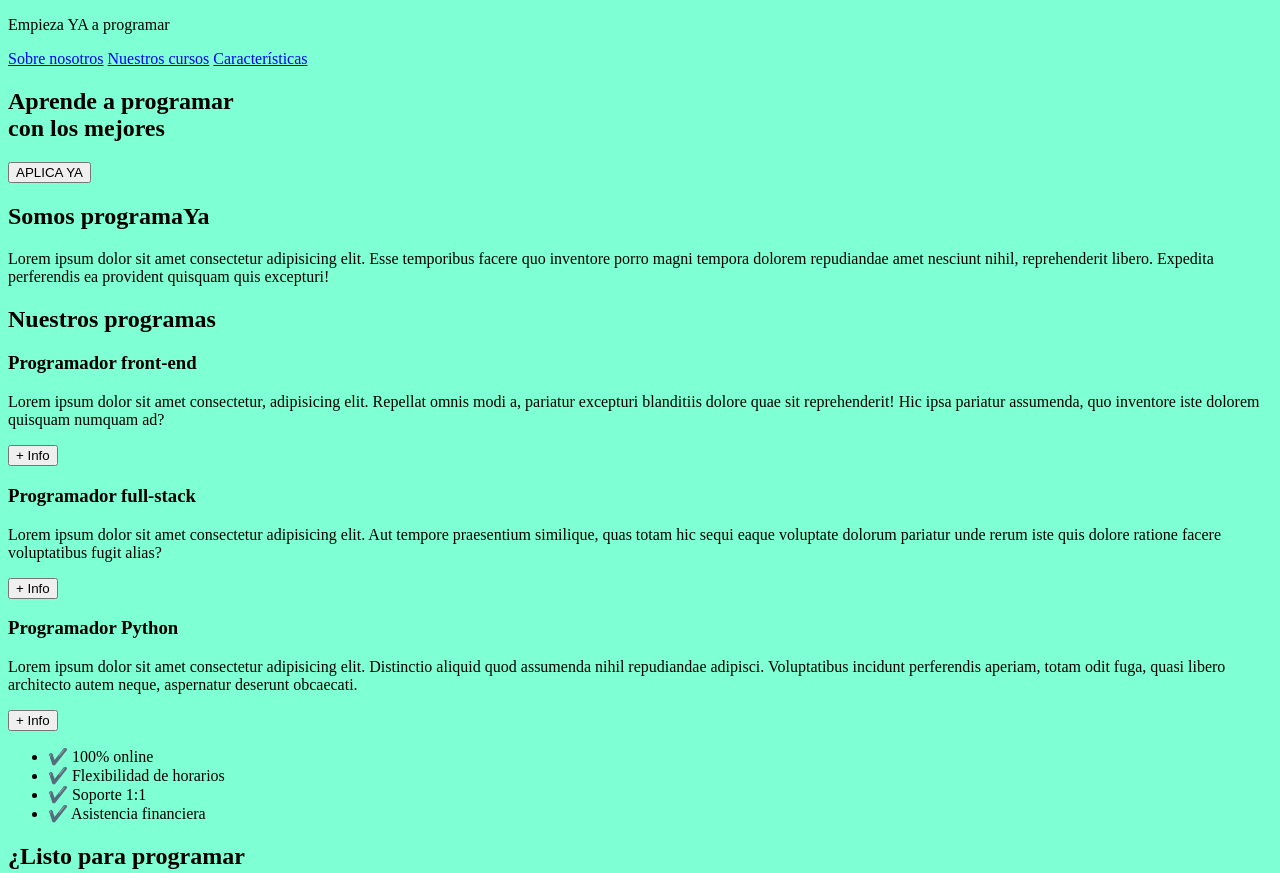
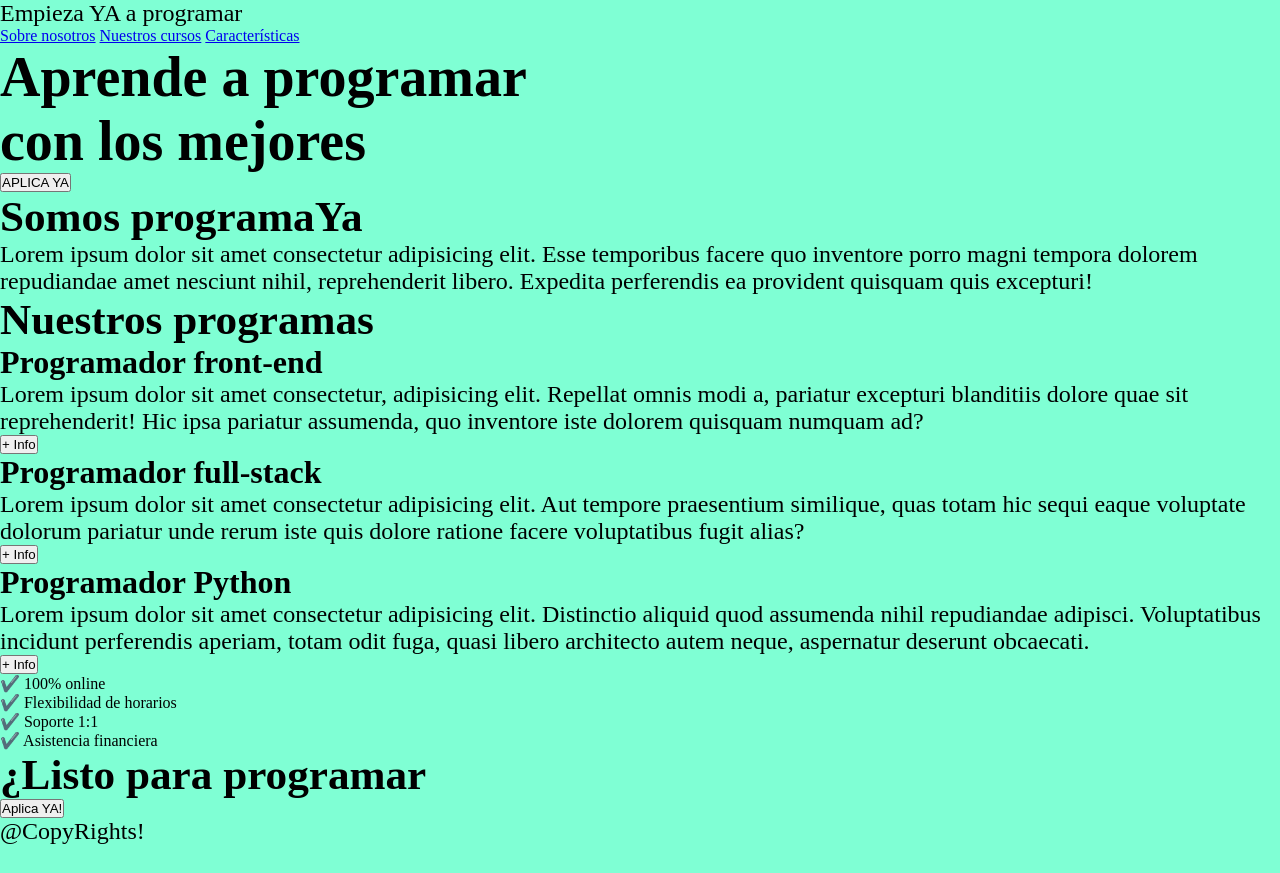
Before and after one commit to Eddieramirez29/AppResponsive, a plain HTML site: page index.html in a window 1280 px wide. Shown: the top 873 px of the page. After the commit the page ends 845 px from the top, so only its background shows below. Drawn offline with Linux system fonts and the light colour scheme.

Commit message:
Font size and font family setup

```diff
--- a/index.css
+++ b/index.css
@@ -1,4 +1,30 @@
 body
 {
     background-color: aquamarine;
+    margin: 0;
+    font-family: 'Times New Roman', Times, serif;
 }
+
+*{
+    margin: 0;
+    padding: 0;
+    box-sizing: border-box;
+}
+
+h1{
+    font-size: 3.5em;
+}
+h2{
+    font-size: 2.7em;
+}
+h3{
+    font-size: 2em;
+}
+p{
+    font-size: 1.5em;
+}
+
+ul
+{
+    list-style: none;
+}
```
